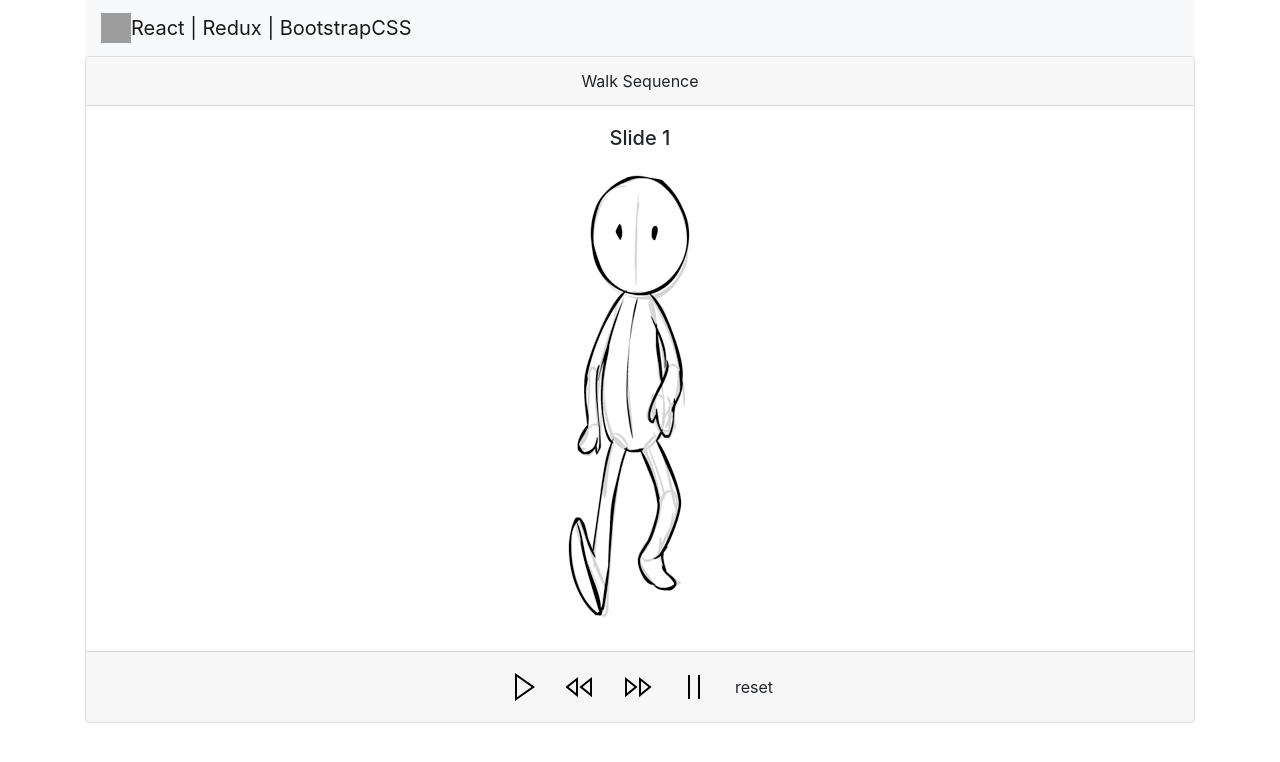
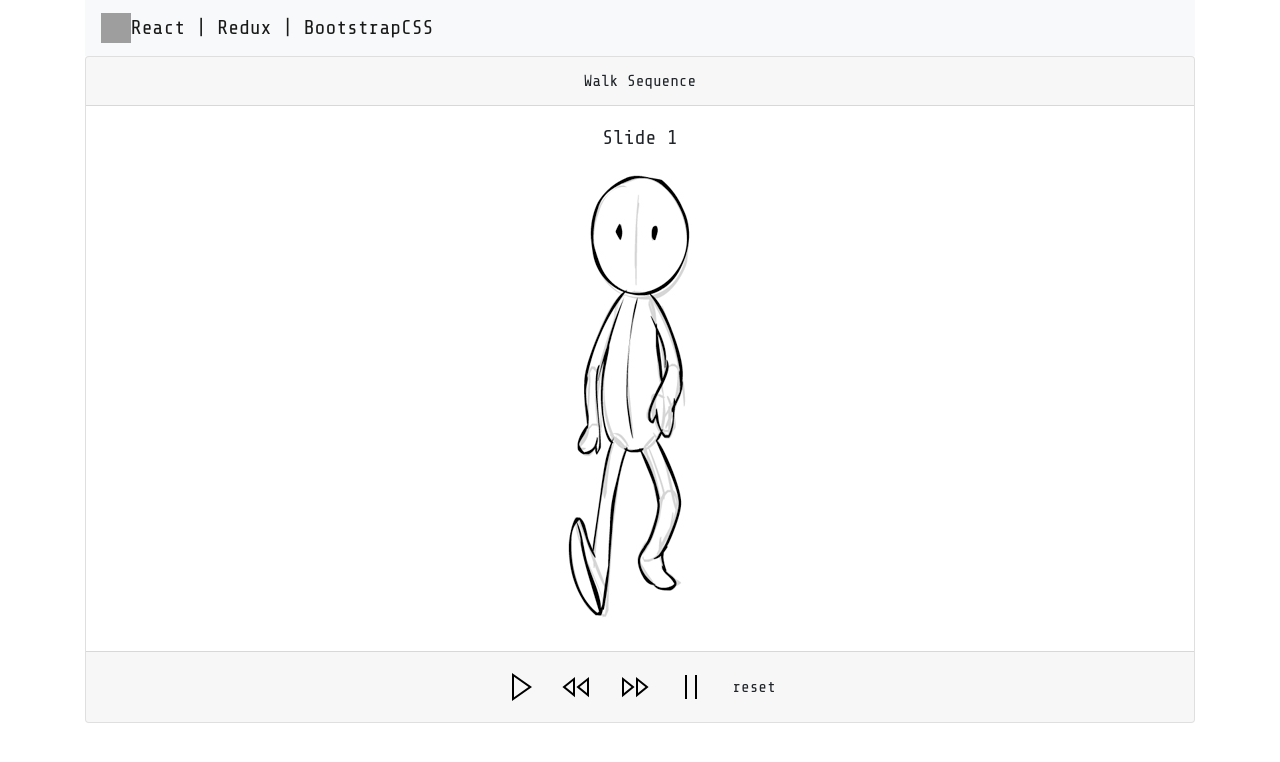
Before and after one commit to bravotango/React-Redux-Walk-Sequence, a React (Create React App) app: page / in a window 1280 px wide. Shown: the top 762 px of the page. Built offline with nearby package versions, Linux system fonts and the light colour scheme; grey boxes are pictures that could not be loaded.

Commit message:
apply mono-space google font

```diff
--- a/src/App.scss
+++ b/src/App.scss
@@ -1,3 +1,11 @@
+@import url("https://fonts.googleapis.com/css2?family=Share+Tech+Mono&family=VT323&display=swap");
+
+* {
+  font-family: "Share Tech Mono", monospace;
+}
+.slide {
+  font-size: 1em;
+}
 button {
   padding: 5px;
 }
```
